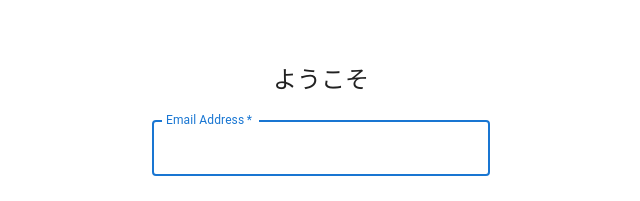
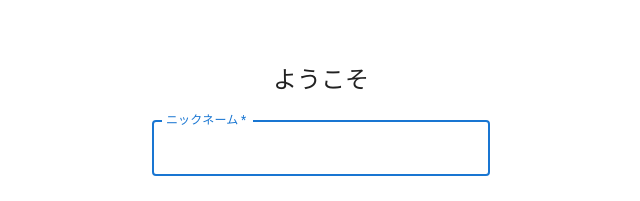
Before and after one commit to iwatamac/react-chat, a React (Create React App) app: page / in a window 1280 px wide. Shown: the top 201 px of the page, without its empty margins (319-959 px from the left). Built offline with nearby package versions, Linux system fonts and the light colour scheme.

Commit message:
SignInのviewの修正

```diff
--- a/src/components/SignIn.js
+++ b/src/components/SignIn.js
@@ -7,12 +7,20 @@ import Box from '@mui/material/Box';
 import Typography from '@mui/material/Typography';
 import Container from '@mui/material/Container';
 import { createTheme, ThemeProvider } from '@mui/material/styles';
+/* ＠material-uiが@muiに変わっているため、インストールが教材と違う。下のようにインストール
+yarn add @mui/material @emotion/react @emotion/styled */
+
 
 function Copyright(props) {
   return (
     <Typography variant="body2" color="text.secondary" align="center" {...props}>
       {'Copyright © '}
-      <Link color="inherit" href="https://mui.com/">
+      <Link
+      color="inherit"
+      href="https://twitter.com/iwatamac"
+      target="_blank"
+      rel="noopener"
+      >
         いわたま
       </Link>
     </Typography>
@@ -51,10 +59,9 @@ export default function SignIn() {
               margin="normal"
               required
               fullWidth
-              id="email"
-              label="Email Address"
-              name="email"
-              autoComplete="email"
+              id="name"
+              label="ニックネーム"
+              name="name"
               autoFocus
             />
             <Button
```
